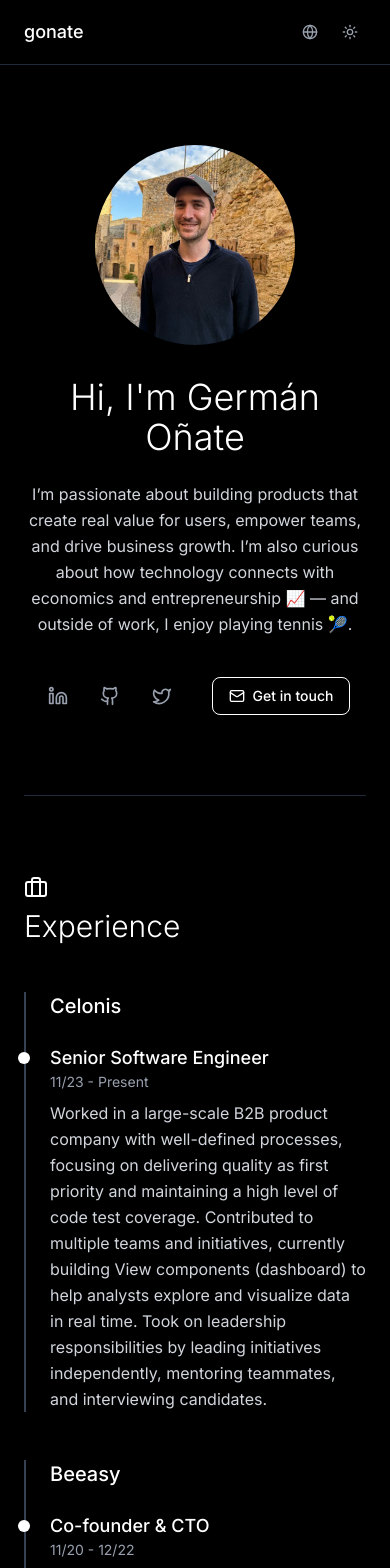
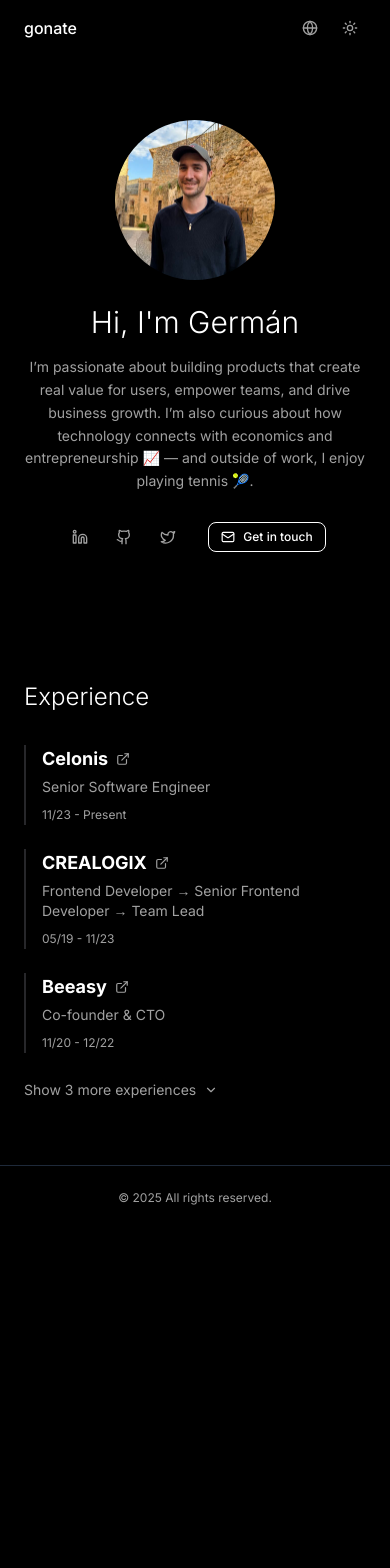
Before and after one commit to germanonate/portfolio, a Next.js app: page / in a window 390 px wide. Shown: the top 1568 px of the page. After the commit the page ends 1230 px from the top, so only its background shows below. Built offline with nearby package versions, Linux system fonts and the light colour scheme.

Commit message:
redesign

```diff
--- a/app/page.tsx
+++ b/app/page.tsx
@@ -1,12 +1,10 @@
 import { Hero } from "@/components/hero"
 import { Experience } from "@/components/experience"
-import { Divider } from "@/components/divider"
 
 export default function Home() {
   return (
     <main className="min-h-screen bg-white dark:bg-black">
       <Hero />
-      <Divider />
       <Experience />
     </main>
   )
--- a/components/experience.tsx
+++ b/components/experience.tsx
@@ -3,7 +3,7 @@
 
 
 import { useLanguage } from "@/contexts/language-context"
-import { Briefcase } from "lucide-react"
+import { Briefcase, ChevronDown, ExternalLink } from "lucide-react"
 import yaml from "js-yaml"
 import { useEffect, useState } from "react"
 
@@ -17,59 +17,100 @@ interface ExperiencePosition {
 
 interface ExperienceCompany {
   company: string;
+  website?: string;
   positions: ExperiencePosition[];
 }
 
 export function Experience() {
   const { t, language } = useLanguage()
   const [experiences, setExperiences] = useState<ExperienceCompany[]>([])
+  const [showAll, setShowAll] = useState(false)
 
   useEffect(() => {
     async function fetchExperience() {
       const res = await fetch("/experience.yaml")
       const text = await res.text()
       const data = yaml.load(text)
-  setExperiences(Array.isArray(data) ? (data as ExperienceCompany[]) : [])
+      if (Array.isArray(data)) {
+        // Sort experiences by most recent start date
+        const sortedExperiences = (data as ExperienceCompany[]).sort((a, b) => {
+          const aLatestStart = a.positions[0].startDate
+          const bLatestStart = b.positions[0].startDate
+
+          // Convert MM/YY format to comparable date
+          const parseDate = (dateStr: string) => {
+            const [month, year] = dateStr.split('/')
+            return new Date(2000 + parseInt(year), parseInt(month) - 1)
+          }
+
+          return parseDate(bLatestStart).getTime() - parseDate(aLatestStart).getTime()
+        })
+        setExperiences(sortedExperiences)
+      }
     }
     fetchExperience()
   }, [])
 
+  // Show only the first 3 experiences initially
+  const displayedExperiences = showAll ? experiences : experiences.slice(0, 3)
+  const hiddenCount = experiences.length - 3
+
   return (
-    <section className="py-20 px-6 lg:px-8 bg-white dark:bg-black">
+    <section className="py-16 px-6 lg:px-8 bg-white dark:bg-black">
       <div className="container mx-auto max-w-4xl">
-        <div className="mb-12">
-          <Briefcase className="h-6 w-6 text-black dark:text-white mb-2" />
-          <h2 className="text-3xl font-light text-black dark:text-white">{t("experience")}</h2>
+        <div className="mb-8">
+          <h2 className="text-2xl font-light text-black dark:text-white">{t("experience")}</h2>
         </div>
 
-        <div className="space-y-12">
-          {experiences.map((experience, companyIndex) => (
-            <div key={companyIndex} className="border-l-2 border-gray-200 dark:border-gray-700 pl-6">
-              <h3 className="text-xl font-medium text-black dark:text-white mb-6">{experience.company}</h3>
-
-              <div className="space-y-6">
-                {experience.positions.map((position, positionIndex) => (
-                  <div key={positionIndex} className="relative">
-                    <div className="absolute -left-8 w-3 h-3 mt-2 bg-black dark:bg-white rounded-full"></div>
-
-                    <div className="space-y-2">
-                      <div className="flex flex-col sm:flex-row sm:items-center sm:justify-between">
-                        <h4 className="text-lg font-medium text-black dark:text-white">{position.title}</h4>
-                        <span className="text-sm text-gray-600 dark:text-gray-400">
-                          {position.startDate} - {position.endDate || t("present")}
-                        </span>
-                      </div>
-
-                      <p className="text-gray-700 dark:text-gray-300 leading-relaxed">
-                        {language === "en" ? position.description_en : position.description_es}
-                      </p>
-                    </div>
-                  </div>
-                ))}
+        <div className="space-y-6">
+          {displayedExperiences.map((experience, companyIndex) => (
+            <div key={companyIndex} className="flex flex-col sm:flex-row sm:justify-between pl-4 border-l-2 border-gray-200 dark:border-zinc-800">
+              <div className="flex-1">
+                <h3 className="text-lg font-bold text-black dark:text-white mb-1 flex items-center gap-2">
+                  {experience.company}
+                  {experience.website && (
+                    <a
+                      href={experience.website}
+                      target="_blank"
+                      rel="noopener noreferrer"
+                      className="text-muted-foreground hover:text-black dark:hover:text-white transition-colors"
+                    >
+                      <ExternalLink className="h-3.5 w-3.5" />
+                    </a>
+                  )}
+                </h3>
+                <div className="text-sm text-muted-foreground">
+                  {experience.positions
+                    .slice()
+                    .reverse()
+                    .map((position, positionIndex) => (
+                    <span key={positionIndex}>
+                      {position.title}
+                      {positionIndex < experience.positions.length - 1 && " → "}
+                    </span>
+                  ))}
+                </div>
+              </div>
+              <div className="mt-1 sm:mt-0 sm:ml-6 sm:text-right">
+                <span className="text-xs text-muted-foreground">
+                  {experience.positions[experience.positions.length - 1].startDate} - {experience.positions[0].endDate || t("present")}
+                </span>
               </div>
             </div>
           ))}
         </div>
+
+        {experiences.length > 3 && (
+          <div className="mt-6">
+            <button
+              onClick={() => setShowAll(!showAll)}
+              className="inline-flex items-center gap-2 text-muted-foreground hover:text-black dark:hover:text-white transition-colors text-sm"
+            >
+              {showAll ? t("showLess") : `${t("showMoreExperiences").replace("3", hiddenCount.toString())}`}
+              <ChevronDown className={`h-3.5 w-3.5 transition-transform ${showAll ? 'rotate-180' : ''}`} />
+            </button>
+          </div>
+        )}
       </div>
     </section>
   )
--- a/components/footer.tsx
+++ b/components/footer.tsx
@@ -5,10 +5,10 @@ export function Footer() {
   const year = new Date().getFullYear();
   const { t } = useLanguage();
   return (
-    <footer className="border-t border-gray-200 dark:border-gray-800 py-8 px-6 lg:px-8 bg-white dark:bg-black">
+    <footer className="border-t border-gray-200 dark:border-gray-800 py-6 px-6 lg:px-8 bg-white dark:bg-black">
       <div className="container mx-auto max-w-4xl">
-        <div className="text-center text-gray-600 dark:text-gray-400">
-          <p className="text-sm">© {year} {t("allRightsReserved")}</p>
+        <div className="text-center text-muted-foreground">
+          <p className="text-xs">© {year} {t("allRightsReserved")}</p>
         </div>
       </div>
     </footer>
--- a/components/header.tsx
+++ b/components/header.tsx
@@ -9,17 +9,17 @@ export function Header() {
   const { language, setLanguage, t } = useLanguage()
 
   return (
-    <header className="w-full border-b border-gray-200 dark:border-gray-800 bg-white dark:bg-black">
-      <div className="container mx-auto px-6 lg:px-8">
-        <div className="flex h-16 items-center justify-between">
+    <header className="w-full bg-white dark:bg-black">
+      <div className="container mx-auto max-w-4xl px-6 lg:px-8">
+        <div className="flex h-14 items-center justify-between">
           <div className="flex items-center">
-            <h1 className="text-lg font-medium text-black dark:text-white">gonate</h1>
+            <h1 className="text-base font-medium text-black dark:text-white">gonate</h1>
           </div>
 
           <nav className="flex items-center space-x-2">
             <button
               onClick={() => setLanguage(language === "en" ? "es" : "en")}
-              className="p-2 text-gray-600 hover:text-black dark:text-gray-400 dark:hover:text-white transition-colors"
+              className="p-2 text-muted-foreground hover:text-black dark:hover:text-white transition-colors"
               aria-label={t("toggleLanguage")}
             >
               <Globe className="h-4 w-4" />
@@ -27,7 +27,7 @@ export function Header() {
 
             <button
               onClick={toggleTheme}
-              className="p-2 text-gray-600 hover:text-black dark:text-gray-400 dark:hover:text-white transition-colors"
+              className="p-2 text-muted-foreground hover:text-black dark:hover:text-white transition-colors"
               aria-label="Toggle theme"
               type="button"
             >
--- a/components/hero.tsx
+++ b/components/hero.tsx
@@ -26,29 +26,29 @@ export function Hero() {
   ]
 
   return (
-    <section className="py-20 px-6 lg:px-8 bg-white dark:bg-black">
+    <section className="py-16 px-6 lg:px-8 bg-white dark:bg-black">
       <div className="container mx-auto max-w-4xl">
-        <div className="flex flex-col items-center text-center space-y-8">
+        <div className="flex flex-col items-center text-center space-y-6">
           {/* Profile Image */}
           <div className="relative">
             <Image
               src="/headshot.png"
               alt="Germán Oñate"
-              width={200}
-              height={200}
+              width={160}
+              height={160}
               className="rounded-full"
               priority
             />
           </div>
 
           {/* Content */}
-          <div className="space-y-6 max-w-2xl">
-            <h1 className="text-4xl sm:text-5xl lg:text-6xl font-light text-black dark:text-white">{t("greeting")}</h1>
+          <div className="space-y-4 max-w-2xl">
+            <h1 className="text-3xl sm:text-4xl lg:text-5xl font-light text-black dark:text-white">{t("greeting")}</h1>
 
-            <p className="text-base text-gray-700 dark:text-gray-300 leading-relaxed">{t("summary")}</p>
+            <p className="text-sm text-muted-foreground leading-relaxed">{t("summary")}</p>
 
             {/* Social Media Links */}
-            <div className="flex items-center justify-center space-x-4 pt-4">
+            <div className="flex items-center justify-center space-x-3 pt-3">
               {socialLinks.map((link) => {
                 const Icon = link.icon
                 return (
@@ -57,10 +57,10 @@ export function Hero() {
                     href={link.href}
                     target="_blank"
                     rel="noopener noreferrer"
-                    className="p-2 text-gray-600 hover:text-black dark:text-gray-400 dark:hover:text-white transition-colors"
+                    className="p-2 text-muted-foreground hover:text-black dark:hover:text-white transition-colors"
                     aria-label={link.label}
                   >
-                    <Icon className="h-5 w-5" />
+                    <Icon className="h-4 w-4" />
                   </a>
                 )
               })}
@@ -70,9 +70,9 @@ export function Hero() {
                 href="mailto:o.germanmartin@gmail.com"
                 target="_blank"
                 rel="noopener noreferrer"
-                className="inline-flex items-center space-x-2 px-4 py-2 border border-black dark:border-white text-black dark:text-white hover:bg-black hover:text-white dark:hover:bg-white dark:hover:text-black transition-colors text-sm font-medium ml-4 rounded-md"
+                className="inline-flex items-center space-x-2 px-3 py-1.5 border border-black dark:border-white text-black dark:text-white hover:bg-black hover:text-white dark:hover:bg-white dark:hover:text-black transition-colors text-xs font-medium ml-3 rounded-md"
               >
-                <Mail className="h-4 w-4" />
+                <Mail className="h-3.5 w-3.5" />
                 <span>{t("getInTouch")}</span>
               </a>
             </div>
--- a/contexts/language-context.tsx
+++ b/contexts/language-context.tsx
@@ -12,24 +12,28 @@ interface LanguageContextType {
 
 const translations = {
   en: {
-    greeting: "Hi, I'm Germán Oñate",
+    greeting: "Hi, I'm Germán",
     summary:
       "I’m passionate about building products that create real value for users, empower teams, and drive business growth. I’m also curious about how technology connects with economics and entrepreneurship 📈 — and outside of work, I enjoy playing tennis 🎾.",
     experience: "Experience",
     toggleLanguage: "Cambiar a Español",
     present: "Present",
-  getInTouch: "Get in touch",
-  allRightsReserved: "All rights reserved."
+    getInTouch: "Get in touch",
+    allRightsReserved: "All rights reserved.",
+    showMoreExperiences: "Show 3 more experiences",
+    showLess: "Show less"
   },
   es: {
-    greeting: "Hola, soy Germán Oñate",
+    greeting: "Hola, soy Germán",
     summary:
       "Me apasiona construir productos que generen un impacto real en los usuarios, potencien a los equipos y contribuyan al crecimiento del negocio. También me interesa cómo la tecnología se conecta con la economía y el emprendimiento 📈 — y fuera del trabajo disfruto del tenis 🎾.",
     experience: "Experiencia",
     toggleLanguage: "Switch to English",
     present: "Presente",
-  getInTouch: "Ponte en contacto",
-  allRightsReserved: "Todos los derechos reservados."
+    getInTouch: "Ponte en contacto",
+    allRightsReserved: "Todos los derechos reservados.",
+    showMoreExperiences: "Ver 3 experiencias más",
+    showLess: "Ver menos"
   },
 }
 
--- a/public/experience.yaml
+++ b/public/experience.yaml
@@ -1,62 +1,67 @@
 - company: Celonis
+  website: "https://www.celonis.com/"
   positions:
     - title: Senior Software Engineer
       startDate: 11/23
       endDate: null
-      description_en: "Worked in a large-scale B2B product company with well-defined processes, focusing on delivering quality as first priority and maintaining a high level of code test coverage. Contributed to multiple teams and initiatives, currently building View components (dashboard) to help analysts explore and visualize data in real time. Took on leadership responsibilities by leading initiatives independently, mentoring teammates, and interviewing candidates."
-      description_es: "Trabajé en una empresa B2B de gran escala con procesos bien definidos, enfocándome en entregar calidad como prioridad y mantener un alto nivel de cobertura de pruebas. Contribuí en múltiples equipos e iniciativas, actualmente desarrollando componentes de vista (dashboard) para ayudar a los analistas a explorar y visualizar datos en tiempo real. Asumí responsabilidades de liderazgo liderando iniciativas de forma independiente, apoyando compañeros y entrevistando candidatos."
+      description_en: "Large-scale B2B SaaS. Focused on quality, test coverage, and real-time data visualization dashboards. Leadership in initiatives, mentoring, and hiring."
+      description_es: "Empresa SaaS B2B a gran escala. Enfoque en calidad, cobertura de tests y dashboards de visualización en tiempo real. Liderazgo en iniciativas, mentoring y entrevistas."
 
 - company: Beeasy
+  website: "https://beeasy.app/"
   positions:
     - title: Co-founder & CTO
       startDate: 11/20
       endDate: 12/22
-      description_en: "Co-founded a startup focused on optimizing last-mile e-commerce parcel delivery through technology. Led frontend development while overseeing architecture, tech stack, and strategic decisions for the entire product. Built a complete ecosystem of web and mobile applications to improve efficiency, reduce failed deliveries, and lower costs and environmental impact."
-      description_es: "Co-fundé una startup enfocada en optimizar la entrega de última milla de paquetes de e-commerce mediante tecnología. Lideré el desarrollo frontend supervisando la arquitectura, el stack tecnológico y decisiones estratégicas del producto. Construimos un ecosistema completo de aplicaciones web y móviles para mejorar la eficiencia, reducir entregas fallidas y disminuir costos e impacto ambiental."
+      description_en: "Startup in last-mile e-commerce logistics. Led frontend, architecture, and product strategy. Built full ecosystem of web & mobile apps."
+      description_es: "Startup de logística e-commerce última milla. Lideré frontend, arquitectura y estrategia de producto. Construcción de ecosistema web y mobile."
 
 - company: CREALOGIX
+  website: "https://crealogix.com/"
   positions:
     - title: Team Lead
       startDate: 12/20
       endDate: 11/23
-      description_en: "Led the frontend team for a large-scale banking client, taking responsibility for technical decisions, estimations, and workflow management. Coordinated mobile and desktop development to maintain feature parity and scalability, while mentoring developers and guiding best practices."
-      description_es: "Lideré el equipo frontend para un cliente bancario de gran escala, tomando responsabilidad en decisiones técnicas, estimaciones y gestión de flujos de trabajo. Coordiné el desarrollo móvil y de escritorio para mantener paridad funcional y escalabilidad, mientras mentoreaba desarrolladores y guiaba buenas prácticas."
+      description_en: "Banking software. Led frontend team, managed workflows, scalability, and best practices. Mentored developers."
+      description_es: "Software bancario. Lideré equipo frontend, gestión de flujos, escalabilidad y buenas prácticas. Mentoring de desarrolladores."
     - title: Senior Frontend Developer
       startDate: 01/20
       endDate: 12/20
-      description_en: "Contributed as a senior engineer to the desktop banking application for a corporate client, ensuring alignment with the mobile app and collaborating with cross-functional teams. Supported the creation of the Design System and helped migrate applications and libraries to a unified Nx monorepo."
-      description_es: "Contribuí como ingeniero senior en la aplicación bancaria de escritorio para un cliente corporativo, asegurando la alineación con la app móvil y colaborando con equipos multifuncionales. Apoyé la creación del sistema de diseño y ayudé a migrar aplicaciones y librerías a un monorepo unificado con Nx."
+      description_en: "Corporate banking desktop app. Aligned with mobile, contributed to Design System, migrated apps to Nx monorepo."
+      description_es: "App bancaria corporativa de escritorio. Alineación con móvil, creación de Design System y migración a monorepo Nx."
     - title: Frontend Developer
       startDate: 05/19
       endDate: 01/20
-      description_en: "Developed a multilingual mobile banking app (Arabic/English) with complex transactional flows and approval processes. Worked in a 14-person team (9 frontend, 5 backend) delivering to market within one year, followed by ongoing maintenance."
-      description_es: "Desarrollé una aplicación bancaria móvil multilingüe (árabe/inglés) con flujos transaccionales complejos y procesos de aprobación. Trabajé en un equipo de 14 personas (9 frontend, 5 backend) entregando al mercado en un año, seguido de mantenimiento continuo."
+      description_en: "Multilingual mobile banking app (Arabic/English). Complex transactional flows. Delivered in one year."
+      description_es: "App bancaria móvil multilingüe (árabe/inglés). Flujos transaccionales complejos. Entregada en un año."
 
-- company: COYA S.R.L
+- company: COYA
+  website: "https://www.coyasistemas.com.ar/"
   positions:
     - title: Frontend Developer
       startDate: 07/17
       endDate: 12/20
-      description_en: "Maintained and expanded a platform used by laboratories across Argentina to manage patient history and test results. Improved user experience by enabling patients to securely access their results online, reducing the need for physical visits."
-      description_es: "Mantuve y amplié una plataforma utilizada por laboratorios de toda Argentina para gestionar historiales de pacientes y resultados de análisis. Mejoré la experiencia del usuario permitiendo que los pacientes accedieran de forma segura a sus resultados en línea, reduciendo la necesidad de visitas presenciales."
+      description_en: "Healthcare platform for labs in Argentina. Expanded features, enabled secure patient access to test results online."
+      description_es: "Plataforma de salud para laboratorios en Argentina. Nuevas funcionalidades y acceso seguro de pacientes a resultados online."
 
-- company: Endeev S.R.L
+- company: Endeev
+  website: "https://www.linkedin.com/company/endeev"
   positions:
     - title: Project Manager
       startDate: 09/18
       endDate: 05/19
-      description_en: "Managed two IoT projects: Building Management System (BMS) for energy monitoring and control in private buildings, and Smart Cities for public lighting management. Coordinated small agile teams to deliver real-time monitoring and automation solutions."
-      description_es: "Gestioné dos proyectos de IoT: Building Management System (BMS) para control y monitoreo energético en edificios privados, y Smart Cities para la gestión de alumbrado público. Coordiné pequeños equipos ágiles para entregar soluciones de monitoreo y automatización en tiempo real."
+      description_en: "IoT projects: energy monitoring (BMS) and smart cities (lighting). Coordinated agile teams delivering real-time solutions."
+      description_es: "Proyectos IoT: monitoreo energético (BMS) y smart cities (alumbrado). Coordinación de equipos ágiles con soluciones en tiempo real."
     - title: Software Engineer
       startDate: 04/17
       endDate: 09/18
-      description_en: "Contributed to the development of healthcare and ERP platforms, focusing on scalable web solutions and supplier management tools. Collaborated in agile teams to deliver new features for complex multi-company environments."
-      description_es: "Contribuí al desarrollo de plataformas de salud y ERP, enfocado en soluciones web escalables y herramientas de gestión de proveedores. Colaboré en equipos ágiles entregando nuevas funcionalidades en entornos multiempresa."
+      description_en: "Healthcare and ERP platforms. Built scalable web solutions and supplier management tools in agile teams."
+      description_es: "Plataformas de salud y ERP. Soluciones web escalables y gestión de proveedores en equipos ágiles."
 
 - company: CARSA S.A
   positions:
     - title: Software Developer
       startDate: 04/15
       endDate: 04/17
-      description_en: "Developed and maintained critical systems such as billing, sales orders, and credit bills, working within a service layer integrated with external providers (AFIP, Veraz, OCA, Andreani, SAP). Contributed to corporate web applications with dashboards and self-management features for internal users. Also participated in the company’s first mobile apps and the design of microservices architecture."
-      description_es: "Desarrollé y mantuve sistemas críticos como facturación, órdenes de venta y créditos, trabajando en una capa de servicios integrada con proveedores externos (AFIP, Veraz, OCA, Andreani, SAP). Contribuí en aplicaciones web corporativas con dashboards y funcionalidades de autogestión para usuarios internos. También participé en las primeras apps móviles de la empresa y en el diseño de la arquitectura de microservicios."
+      description_en: "Retail systems: billing, sales, credit. Integrated with AFIP, Veraz, OCA, SAP. Corporate web dashboards, first mobile apps, and microservices design."
+      description_es: "Sistemas retail: facturación, ventas, créditos. Integración con AFIP, Veraz, OCA, SAP. Dashboards corporativos, primeras apps móviles y diseño de microservicios."
--- a/styles/globals.css
+++ b/styles/globals.css
@@ -15,7 +15,7 @@
   --secondary: oklch(0.97 0 0);
   --secondary-foreground: oklch(0.205 0 0);
   --muted: oklch(0.97 0 0);
-  --muted-foreground: oklch(0.556 0 0);
+  --muted-foreground: oklch(70.8% 0 0);
   --accent: oklch(0.97 0 0);
   --accent-foreground: oklch(0.205 0 0);
   --destructive: oklch(0.577 0.245 27.325);
@@ -51,7 +51,7 @@
   --secondary: oklch(0.269 0 0);
   --secondary-foreground: oklch(0.985 0 0);
   --muted: oklch(0.269 0 0);
-  --muted-foreground: oklch(0.708 0 0);
+  --muted-foreground: oklch(70.8% 0 0);
   --accent: oklch(0.269 0 0);
   --accent-foreground: oklch(0.985 0 0);
   --destructive: oklch(0.396 0.141 25.723);
```
Also changed, not shown: 1 other file (tests, documents, lock files or other folders).
